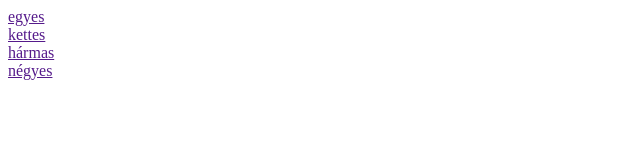
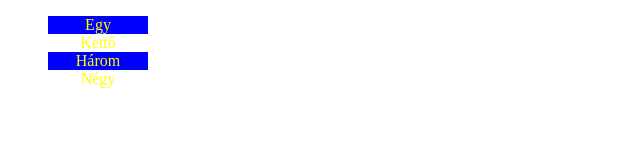
Before and after one commit to babityhenrietta/Babity-Henrietta, a plain HTML site: page index.html in a window 1280 px wide. Shown: the whole page, without its empty margins (0-640 px from the left). Drawn offline with Linux system fonts and the light colour scheme.

Commit message:
szamos feladat

```diff
--- a/index.html
+++ b/index.html
@@ -40,12 +40,13 @@
     </style>
 </head>
 <body>
-    <div class="valami">
-        <a href="" id="egyes">egyes</a><br>
-        <a href="" id="kettes">kettes</a><br>
-        <a href="" id="harmas">hármas</a><br>
-        <a href="" id="negyes">négyes</a><br>
+    <ul>
+        <li><a href="#">Egy</a></li>
+        <li><a href="#">Kettő</a></li>
+        <li><a href="#">Három</a></li>
+        <li><a href="#">Négy</a></li>
+    </ul>
 
-     </div>
+
 </body>
 </html>
```
